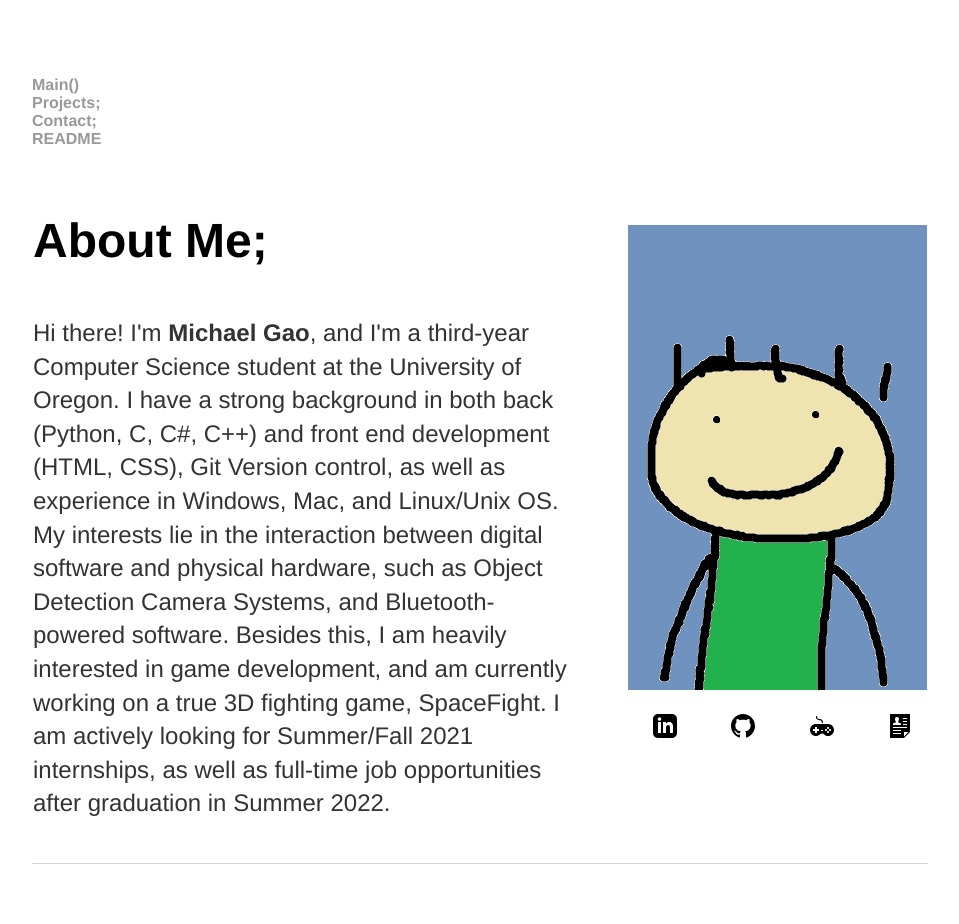
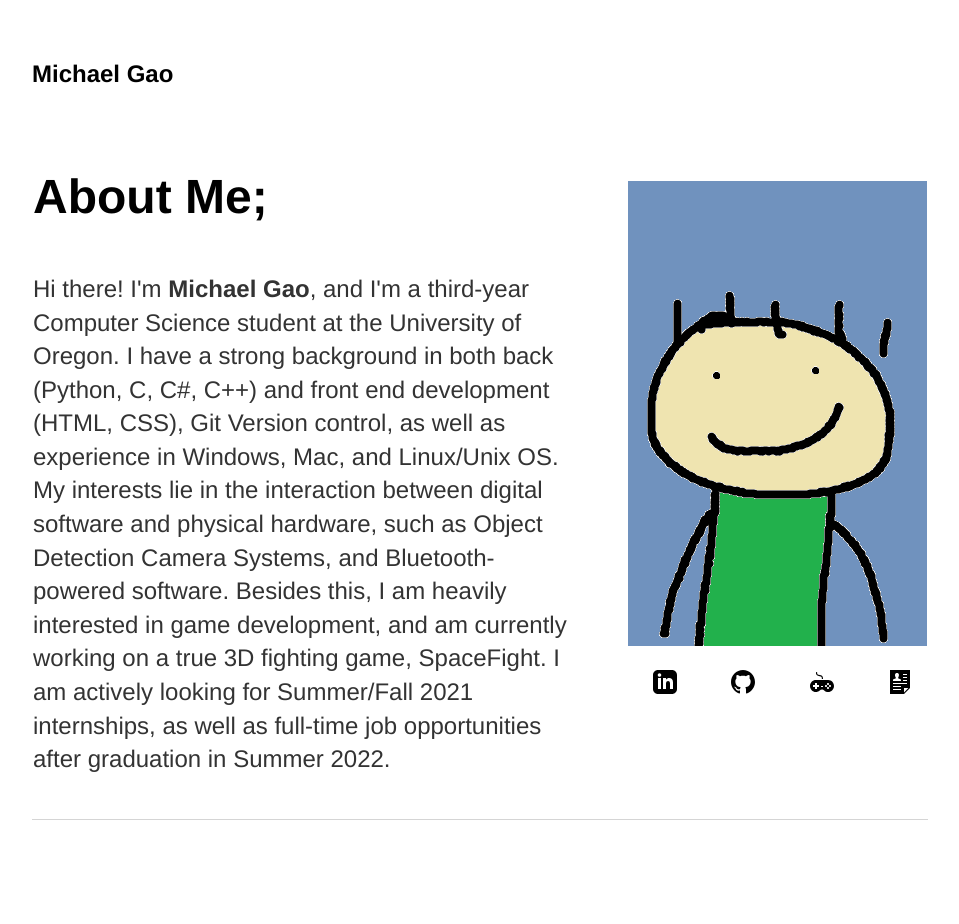
Before and after one commit to michael-c-gao/WebsiteOfMichael, a Jekyll site: the page built from index.html, in a window 1280 px wide. Shown: the whole page, without its empty margins (160-1119 px from the left). Built offline with Jekyll 4.4.1, drawn with Linux system fonts in a browser that asks for light colours; after the commit the page ends 900 px from its top, so only the background shows below that.

Commit message:
Update default.html

```diff
--- a/_layouts/default.html
+++ b/_layouts/default.html
@@ -5,18 +5,7 @@
 			<link rel="stylesheet" type="text/css" href="/css/main.css">
 		</head>
 		<body>
-			<nav style=
-			     "width: 75px;
-			      display: inline-block;
-			      ">
-	    		<ul>
-	        		<li><a href="/">Main()</a></li>
-				<li><a href="/projects">Projects;</a></li>
-	        		<li><a href="/contact">Contact;</a></li>
-	        		<li><a href="/blog">README</a></li>
-
-	    		</ul>
-			</nav>
+			<h4>Michael Gao</h4>
 			<div class="container">
 
 			{{ content }}
```
